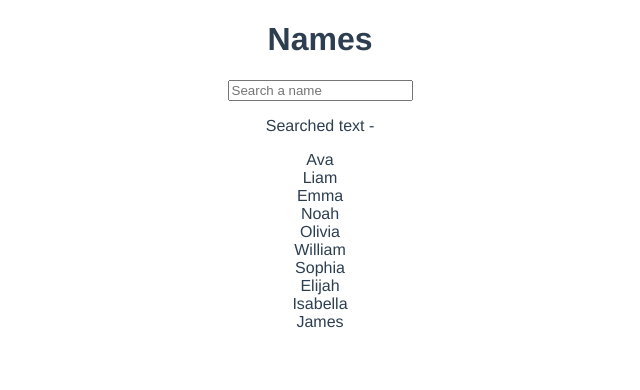
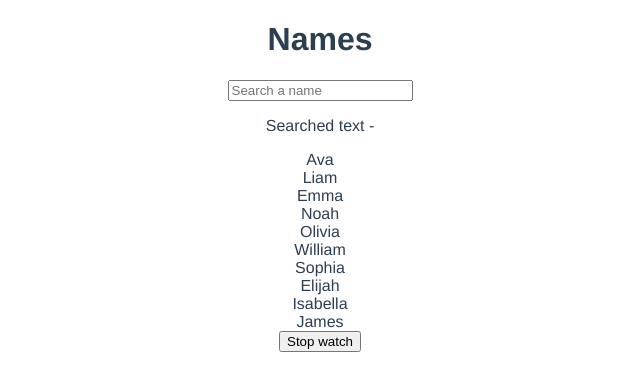
Before and after one commit to AlbertSigsbert/Vue-Blog, a Vue app: page / in a window 1280 px wide. Shown: the top 390 px of the page, without its empty margins (320-960 px from the left). Built offline with nearby package versions, Linux system fonts and the light colour scheme.

Commit message:
watch & watchEffect

```diff
--- a/src/views/HomeView.vue
+++ b/src/views/HomeView.vue
@@ -1,27 +1,53 @@
 <template>
   <div class="home">
     <h1>Names</h1>
-    <input type="text" placeholder="Search a name" v-model="search">
-    <p>Searched text - {{search}}</p>
-   <div v-for="name in matchedNames" :key="name">{{name}}</div>
+    <input type="text" placeholder="Search a name" v-model="search" />
+    <p>Searched text - {{ search }}</p>
+    <div v-for="name in matchedNames" :key="name">{{ name }}</div>
+    <button @click="handleClick">Stop watch</button>
   </div>
 </template>
 
 <script>
-import { ref, computed } from "vue";
+import { ref, computed, watch, watchEffect } from "vue";
 
 export default {
   name: "HomeView",
   setup() {
-    const search = ref('')
-    const names = ref(['Ava', 'Liam', 'Emma', 'Noah', 'Olivia', 'William', 'Sophia', 'Elijah', 'Isabella', 'James']);
+    const search = ref("");
+    const names = ref([
+      "Ava",
+      "Liam",
+      "Emma",
+      "Noah",
+      "Olivia",
+      "William",
+      "Sophia",
+      "Elijah",
+      "Isabella",
+      "James",
+    ]);
 
     //Computed properties
     const matchedNames = computed(() => {
-      return names.value.filter(name => name.includes(search.value))
-    })
+      return names.value.filter((name) => name.includes(search.value));
+    });
 
-    return { names, search, matchedNames};
+    //watch & watchEffect
+    const stopWatch = watch(search, () => {
+      console.log("Watch ran");
+    });
+
+    const stopEffect = watchEffect(() => {
+      console.log("WatchEffect ran", search.value);
+    });
+
+    const handleClick = () => {
+      stopWatch();
+      stopEffect();
+    };
+
+    return { names, search, matchedNames, handleClick };
   },
 };
 </script>
```
